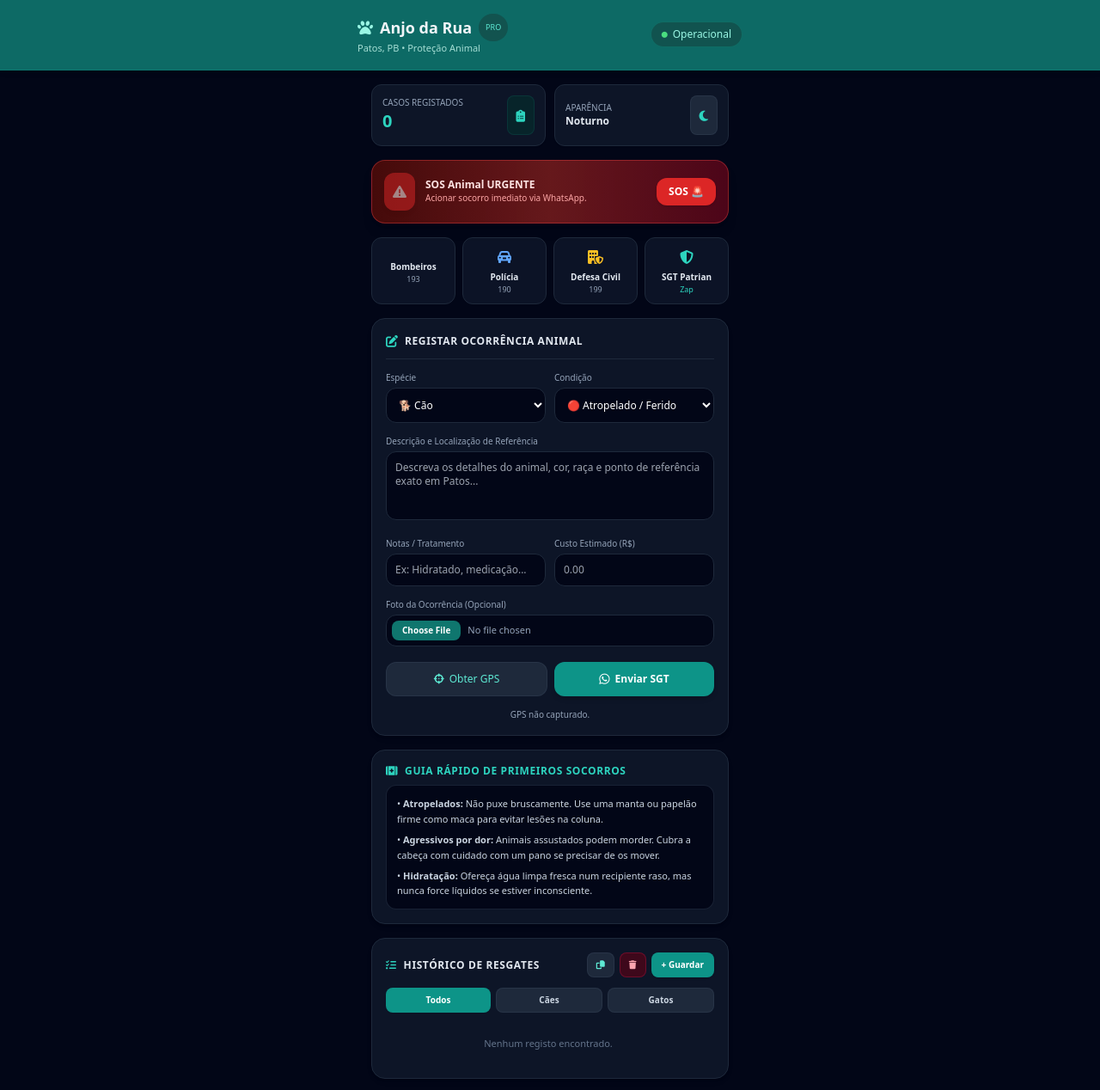
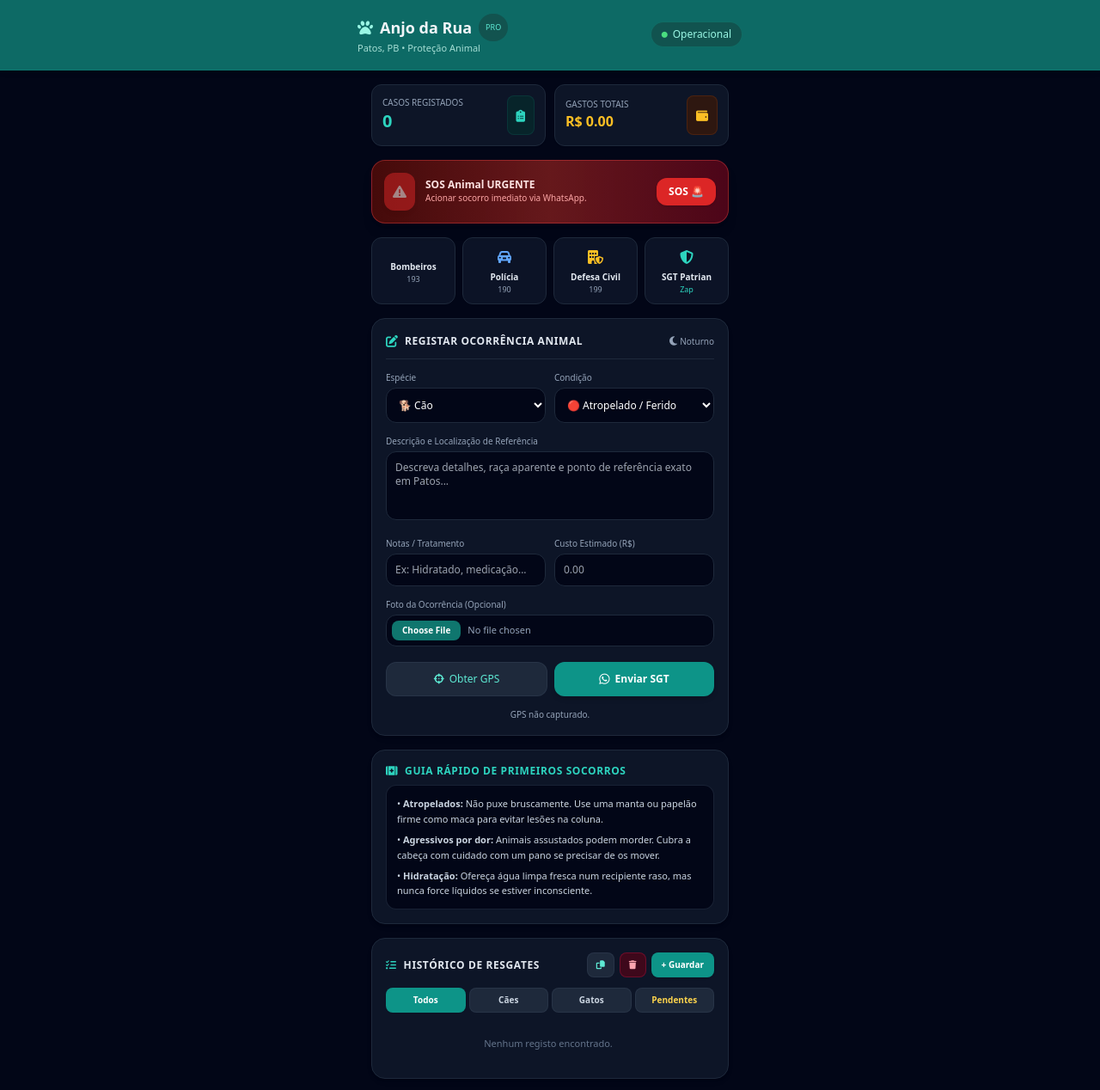
Before and after one commit to andersonpereira07716-oss/Anjo-da-Rua, a website: page www/index.html in a window 1280 px wide. Shown: the top 1268 px of the page at 86% size. Drawn offline with nearby package versions, Linux system fonts and the light colour scheme.

Commit message:
Adicionar calculador de gastos, filtros de status e partilha rápida

```diff
--- a/www/index.html
+++ b/www/index.html
@@ -24,7 +24,7 @@
 
     <main class="max-w-md mx-auto p-4 space-y-4">
 
-        <!-- Estatísticas & Modo Noturno -->
+        <!-- Estatísticas & Custos Totais -->
         <div class="grid grid-cols-2 gap-2.5">
             <div class="bg-slate-900/90 p-3 rounded-xl border border-slate-800 flex items-center justify-between shadow-sm">
                 <div>
@@ -37,12 +37,12 @@
             </div>
             <div class="bg-slate-900/90 p-3 rounded-xl border border-slate-800 flex items-center justify-between shadow-sm">
                 <div>
-                    <div class="text-[10px] text-slate-400 font-medium uppercase">Aparência</div>
-                    <div id="txtModo" class="text-xs font-bold text-slate-200">Noturno</div>
+                    <div class="text-[10px] text-slate-400 font-medium uppercase">Gastos Totais</div>
+                    <div id="statGastos" class="text-base font-bold text-amber-400">R$ 0,00</div>
                 </div>
-                <button onclick="alternarModoNoturno()" class="bg-slate-800 hover:bg-slate-700 p-2.5 rounded-lg text-teal-400 border border-slate-700/50 transition">
-                    <i id="iconeModo" class="fa-solid fa-moon text-sm"></i>
-                </button>
+                <div class="bg-amber-950/60 p-2.5 rounded-lg text-amber-400 border border-amber-800/30">
+                    <i class="fa-solid fa-wallet text-sm"></i>
+                </div>
             </div>
         </div>
 
@@ -86,11 +86,16 @@
             </a>
         </div>
 
-        <!-- Formulário de Registo de Ocorrência (Layout Limpo sem excesso de caixas) -->
+        <!-- Formulário de Registo de Ocorrência -->
         <div class="bg-slate-900/90 p-4 rounded-2xl border border-slate-800 shadow-md space-y-3.5">
-            <div class="flex items-center gap-2 border-b border-slate-800 pb-2.5">
-                <i class="fa-solid fa-pen-to-square text-teal-400 text-sm"></i>
-                <h2 class="text-xs font-bold uppercase tracking-wider text-slate-200">Registar Ocorrência Animal</h2>
+            <div class="flex items-center justify-between border-b border-slate-800 pb-2.5">
+                <div class="flex items-center gap-2">
+                    <i class="fa-solid fa-pen-to-square text-teal-400 text-sm"></i>
+                    <h2 class="text-xs font-bold uppercase tracking-wider text-slate-200">Registar Ocorrência Animal</h2>
+                </div>
+                <button onclick="alternarModoNoturno()" class="text-slate-400 hover:text-teal-400 text-xs transition">
+                    <i id="iconeModo" class="fa-solid fa-moon"></i> <span id="txtModo" class="text-[10px]">Noturno</span>
+                </button>
             </div>
 
             <div class="grid grid-cols-2 gap-2.5">
@@ -115,7 +120,7 @@
 
             <div>
                 <label class="text-[10px] text-slate-400 block mb-1 font-medium">Descrição e Localização de Referência</label>
-                <textarea id="ocorrenciaDesc" placeholder="Descreva os detalhes do animal, cor, raça e ponto de referência exato em Patos..." class="w-full bg-slate-950 border border-slate-800 rounded-xl p-2.5 text-xs text-white focus:outline-none focus:border-teal-500 h-20 resize-none transition"></textarea>
+                <textarea id="ocorrenciaDesc" placeholder="Descreva detalhes, raça aparente e ponto de referência exato em Patos..." class="w-full bg-slate-950 border border-slate-800 rounded-xl p-2.5 text-xs text-white focus:outline-none focus:border-teal-500 h-20 resize-none transition"></textarea>
             </div>
 
             <div class="grid grid-cols-2 gap-2.5">
@@ -151,7 +156,7 @@
             <p id="statusGPS" class="text-[10px] text-slate-400 text-center">GPS não capturado.</p>
         </div>
 
-        <!-- Guia Rápido Colapsável / Limpo -->
+        <!-- Guia Rápido -->
         <div class="bg-slate-900/90 p-4 rounded-2xl border border-slate-800 shadow-md space-y-2">
             <h2 class="text-xs font-bold uppercase tracking-wider text-teal-400 flex items-center gap-2">
                 <i class="fa-solid fa-kit-medical"></i> Guia Rápido de Primeiros Socorros
@@ -163,7 +168,7 @@
             </div>
         </div>
 
-        <!-- Histórico de Resgates -->
+        <!-- Histórico de Resgates com Filtros Aprimorados -->
         <div class="bg-slate-900/90 p-4 rounded-2xl border border-slate-800 shadow-md space-y-3">
             <div class="flex justify-between items-center">
                 <h2 class="text-xs font-bold uppercase tracking-wider text-slate-200 flex items-center gap-2">
@@ -176,14 +181,15 @@
                 </div>
             </div>
 
-            <!-- Filtros Rápidos -->
-            <div class="flex gap-1.5 text-[10px]">
-                <button onclick="filtrarHistorico('TODOS')" id="filtroTodos" class="bg-teal-600 text-white px-2.5 py-1.5 rounded-lg font-semibold flex-1 transition shadow-sm">Todos</button>
-                <button onclick="filtrarHistorico('Cão')" id="filtroCao" class="bg-slate-800 text-slate-300 px-2.5 py-1.5 rounded-lg font-semibold flex-1 transition border border-slate-700/50">Cães</button>
-                <button onclick="filtrarHistorico('Gato')" id="filtroGato" class="bg-slate-800 text-slate-300 px-2.5 py-1.5 rounded-lg font-semibold flex-1 transition border border-slate-700/50">Gatos</button>
+            <!-- Filtros Rápidos (Espécie + Status) -->
+            <div class="grid grid-cols-4 gap-1 text-[10px]">
+                <button onclick="filtrarHistorico('TODOS')" id="filtroTodos" class="bg-teal-600 text-white py-1.5 rounded-lg font-semibold transition shadow-sm">Todos</button>
+                <button onclick="filtrarHistorico('Cão')" id="filtroCao" class="bg-slate-800 text-slate-300 py-1.5 rounded-lg font-semibold transition border border-slate-700/50">Cães</button>
+                <button onclick="filtrarHistorico('Gato')" id="filtroGato" class="bg-slate-800 text-slate-300 py-1.5 rounded-lg font-semibold transition border border-slate-700/50">Gatos</button>
+                <button onclick="filtrarHistorico('Pendente')" id="filtroPendente" class="bg-slate-800 text-amber-300 py-1.5 rounded-lg font-semibold transition border border-slate-700/50">Pendentes</button>
             </div>
 
-            <div id="listaAtendimentos" class="space-y-2.5 max-h-60 overflow-y-auto text-xs pr-1">
+            <div id="listaAtendimentos" class="space-y-2.5 max-h-64 overflow-y-auto text-xs pr-1">
                 <p class="text-slate-500 text-center py-4 text-[11px]">Nenhum registo encontrado.</p>
             </div>
         </div>
@@ -258,7 +264,7 @@
             const condicao = document.getElementById("condicaoAnimal").value;
             const desc = document.getElementById("ocorrenciaDesc").value || "Resgate animal registado em Patos-PB";
             const notas = document.getElementById("notasTratamento").value;
-            const custo = document.getElementById("custoCaso").value || "0.00";
+            const custo = parseFloat(document.getElementById("custoCaso").value || "0");
             const fileInput = document.getElementById("fotoOcorrencia");
 
             if (fileInput.files && fileInput.files[0]) {
@@ -307,9 +313,13 @@
 
         function filtrarHistorico(tipo) {
             filtroAtual = tipo;
-            document.getElementById("filtroTodos").className = tipo === 'TODOS' ? "bg-teal-600 text-white px-2.5 py-1.5 rounded-lg font-semibold flex-1 transition shadow-sm" : "bg-slate-800 text-slate-300 px-2.5 py-1.5 rounded-lg font-semibold flex-1 transition border border-slate-700/50";
-            document.getElementById("filtroCao" ).className = tipo === 'Cão' ? "bg-teal-600 text-white px-2.5 py-1.5 rounded-lg font-semibold flex-1 transition shadow-sm" : "bg-slate-800 text-slate-300 px-2.5 py-1.5 rounded-lg font-semibold flex-1 transition border border-slate-700/50";
-            document.getElementById("filtroGato").className = tipo === 'Gato' ? "bg-teal-600 text-white px-2.5 py-1.5 rounded-lg font-semibold flex-1 transition shadow-sm" : "bg-slate-800 text-slate-300 px-2.5 py-1.5 rounded-lg font-semibold flex-1 transition border border-slate-700/50";
+            ['filtroTodos', 'filtroCao', 'filtroGato', 'filtroPendente'].forEach(id => {
+                const el = document.getElementById(id);
+                el.className = "bg-slate-800 text-slate-300 py-1.5 rounded-lg font-semibold transition border border-slate-700/50";
+            });
+
+            const ativoMap = { 'TODOS': 'filtroTodos', 'Cão': 'filtroCao', 'Gato': 'filtroGato', 'Pendente': 'filtroPendente' };
+            document.getElementById(ativoMap[tipo]).className = "bg-teal-600 text-white py-1.5 rounded-lg font-semibold transition shadow-sm";
             carregarAtendimentos();
         }
 
@@ -318,8 +328,13 @@
             const div = document.getElementById("listaAtendimentos");
             document.getElementById("statTotal").innerText = hist.length;
 
+            // Calcular soma de gastos totais
+            let totalGastos = hist.reduce((acc, item) => acc + (parseFloat(item.custo) || 0), 0);
+            document.getElementById("statGastos").innerText = `R$ ${totalGastos.toFixed(2)}`;
+
             let histFiltrado = hist.filter(item => {
                 if (filtroAtual === 'TODOS') return true;
+                if (filtroAtual === 'Pendente') return item.statusCaso === 'Pendente';
                 return item.especie.includes(filtroAtual);
             });
 
@@ -344,10 +359,10 @@
                         <div class="text-slate-200 text-xs">${item.desc}</div>
                         ${item.imagemUrl ? `<img src="${item.imagemUrl}" class="w-full h-28 object-cover rounded-lg border border-slate-800 mt-1">` : ''}
                         ${item.notas ? `<div class="text-[10px] text-teal-400 font-medium">Nota: ${item.notas}</div>` : ''}
-                        ${item.custo && item.custo !== "0.00" ? `<div class="text-[10px] text-amber-400 font-semibold">Custo: R$ ${item.custo}</div>` : ''}
+                        ${item.custo && item.custo > 0 ? `<div class="text-[10px] text-amber-400 font-semibold">Custo: R$ ${Number(item.custo).toFixed(2)}</div>` : ''}
                         <div class="flex justify-between items-center pt-1 text-[10px] border-t border-slate-900">
                             <span class="text-slate-500">${item.data}</span>
-                            <button onclick="partilharCaso(${index})" class="text-teal-400 hover:text-teal-300 font-semibold flex items-center gap-1"><i class="fa-solid fa-share-nodes"></i> Partilhar</button>
+                            <button onclick="partilharCaso(${index})" class="text-teal-400 hover:text-teal-300 font-semibold flex items-center gap-1"><i class="fa-solid fa-share-nodes"></i> Partilhar Post</button>
                         </div>
                     </div>
                 `;
@@ -358,7 +373,7 @@
             let hist = JSON.parse(localStorage.getItem("atendimentos") || "[]");
             let item = hist[index];
             if (!item) return;
-            let textoPost = `🚨 *APOIO À CAUSA ANIMAL - PATOS/PB* 🚨\n\nOcorrência: ${item.titulo}\nStatus: ${item.statusCaso || 'Pendente'}\nDetalhes: ${item.desc}\n${item.notas ? 'Cuidados: '+item.notas+'\n':''}${item.custo && item.custo !== "0.00" ? 'Custo: R$ '+item.custo+'\n':''}Data: ${item.data}\n\nJunte-se a esta causa e proteja os animais de rua! 🐾`;
+            let textoPost = `🚨 *APOIO À CAUSA ANIMAL - PATOS/PB* 🚨\n\nOcorrência: ${item.titulo}\nStatus: ${item.statusCaso || 'Pendente'}\nDetalhes: ${item.desc}\n${item.notas ? 'Cuidados: '+item.notas+'\n':''}${item.custo && item.custo > 0 ? 'Custo estimado: R$ '+Number(item.custo).toFixed(2)+'\n':''}Data: ${item.data}\n\nJunte-se a esta causa e proteja os animais de rua! 🐾`;
             navigator.clipboard.writeText(textoPost).then(() => {
                 alert("Texto do caso copiado! Pronto para colar no Instagram ou WhatsApp.");
             });
@@ -370,9 +385,10 @@
                 alert("Sem registos para exportar.");
                 return;
             }
-            let textoRelatorio = "*Relatório de Resgates Animais - Anjo da Rua*\n\n" + hist.map(i => `• [${i.titulo}] (${i.statusCaso || 'Pendente'}) ${i.data}: ${i.desc} ${i.notas ? '('+i.notas+')':''} ${i.custo && i.custo !== "0.00" ? '[R$ '+i.custo+']':''}`).join("\n");
+            let totalGeral = hist.reduce((acc, i) => acc + (parseFloat(i.custo) || 0), 0);
+            let textoRelatorio = `*Relatório de Resgates Animais - Anjo da Rua*\nTotal de Casos: ${hist.length} | Custo Total: R$ ${totalGeral.toFixed(2)}\n\n` + hist.map(i => `• [${i.titulo}] (${i.statusCaso || 'Pendente'}) ${i.data}: ${i.desc} ${i.notas ? '('+i.notas+')':''} ${i.custo && i.custo > 0 ? '[R$ '+Number(i.custo).toFixed(2)+']':''}`).join("\n");
             navigator.clipboard.writeText(textoRelatorio).then(() => {
-                alert("Relatório de resgates copiado!");
+                alert("Relatório completo e soma de gastos copiados!");
             });
         }
 
@@ -391,11 +407,11 @@
             if (modoEscuroAtivo) {
                 corpo.className = "bg-slate-950 text-slate-100 min-h-screen pb-12 transition-colors duration-300";
                 txtModo.innerText = "Noturno";
-                iconeModo.className = "fa-solid fa-moon text-sm text-teal-400";
+                iconeModo.className = "fa-solid fa-moon text-teal-400";
             } else {
                 corpo.className = "bg-slate-100 text-slate-900 min-h-screen pb-12 transition-colors duration-300";
                 txtModo.innerText = "Claro";
-                iconeModo.className = "fa-solid fa-sun text-sm text-amber-500";
+                iconeModo.className = "fa-solid fa-sun text-amber-500";
             }
         }
 
```
